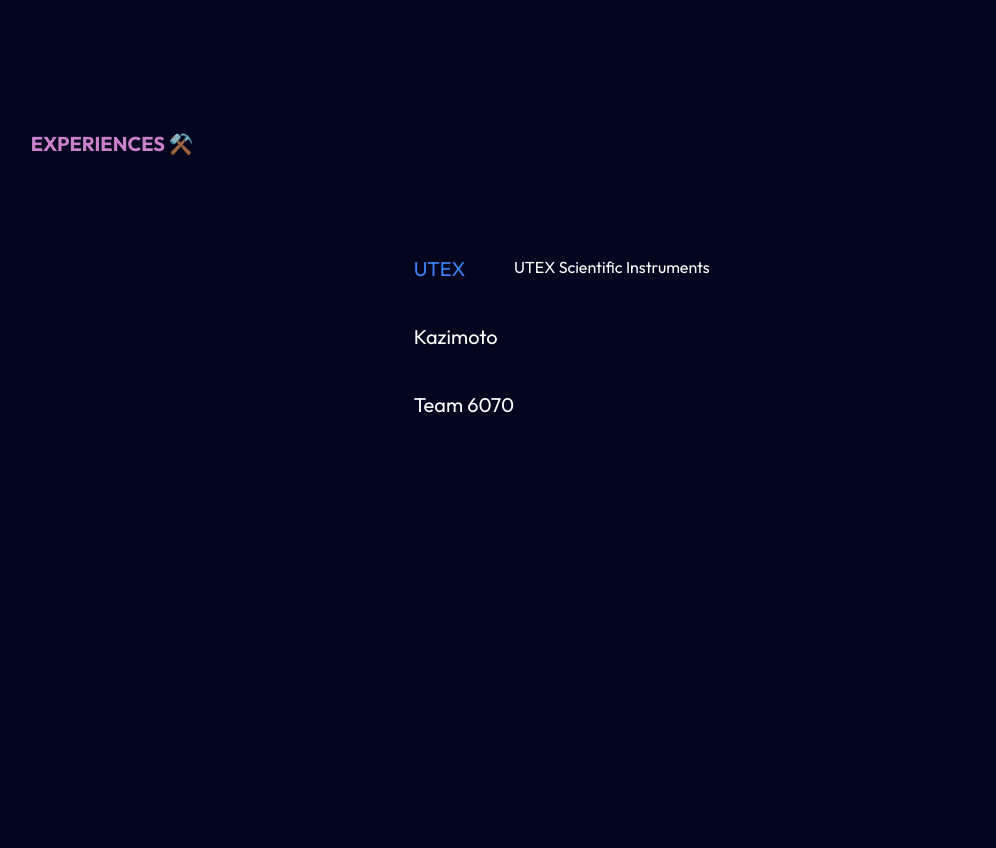
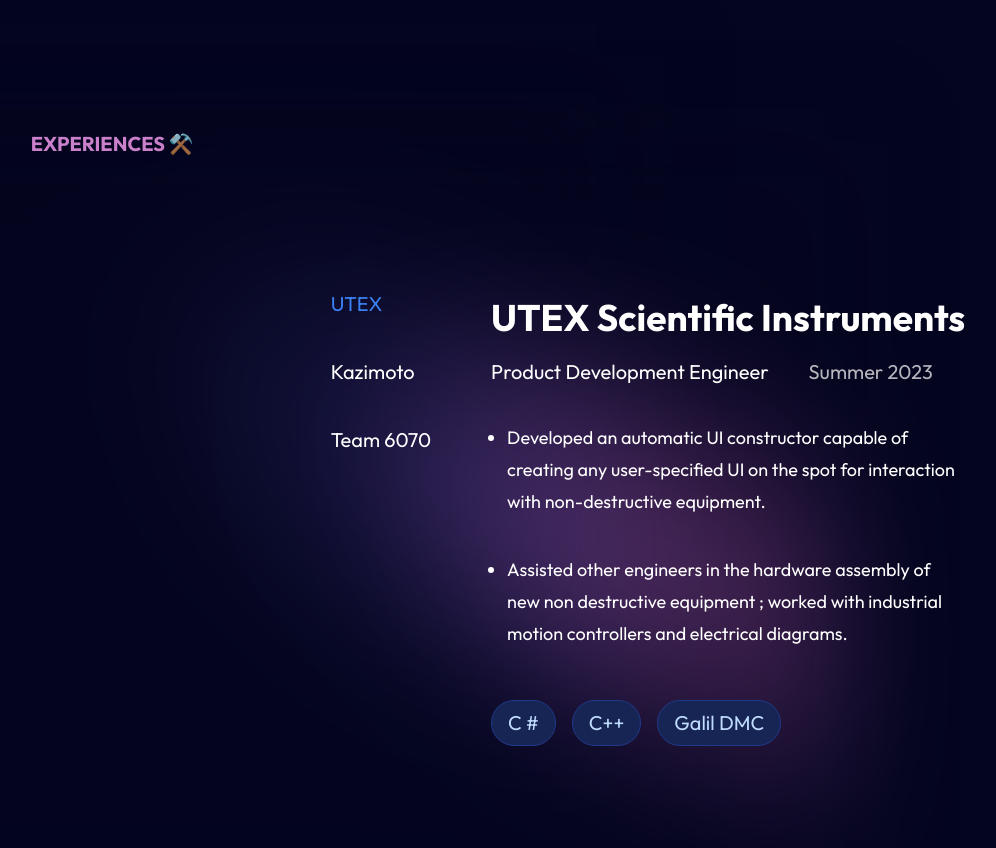
Before and after one commit to muhammad-awan0/portfolio, a React (Vite) app: page / in a window 1280 px wide. Shown: the part 1960-2808 px from the top of the page, without its empty margins (191-1187 px from the left). Before the commit the page ends 2379 px from the top, so only its background shows below. Built offline with nearby package versions, Linux system fonts and the light colour scheme.

Commit message:
Finished Experiences, added select logic

```diff
--- a/src/Experiences/Experiences.tsx
+++ b/src/Experiences/Experiences.tsx
@@ -1,29 +1,91 @@
 import { useState } from "react";
+import experienceBlobSVG from "./Experience-Blob.svg";
+
+
+const experiencesDetails = [
+  {
+    name: "UTEX Scientific Instruments",
+    tab: "UTEX",
+    role: "Product Development Engineer",
+    date: "Summer 2023",
+    tasks: [
+      "Developed an automatic UI constructor capable of creating any user-specified UI on the spot for interaction with non-destructive equipment.",
+      "Assisted other engineers in the hardware assembly of new non destructive equipment ; worked with industrial motion controllers and electrical diagrams.",
+    ],
+    tools: ["C #","C++","Galil DMC"]
+  },
+  {
+    name: "Kazimoto Engineering",
+    tab: "Kazimoto",
+    role: "Software Engineer",
+    date: "2022 - 2023",
+    tasks: [
+      "Successfully designed and tested a purely mechanical ballistics device utilizing Fusion 360, showcasing excellent attention to detail and a result-oriented approach. ",
+      "Worked hands-on with various metals to construct prototypes, further demonstrating a commitment to quality and workmanship.",
+    ],
+    tools: ["Solidworks","Fusion 360"]
+  },
+  {
+    name: "The Gryphon Machine",
+    tab: "Team 6070",
+    role: "Robotics Engineer",
+    date: "Spring 2022",
+    tasks: [
+      "Assumed a leadership role in a team of 15+ members, effectively coordinating diverse technology-related projects and initiatives.",
+      "Facilitated various STEM activities and programs, aiming to foster enthusiasm and participation in the scientific community.",
+    ],
+    tools: ["Java","WPLib","Fusion 360"]
+  },
+];
+
+
 
 const Experiences = () => {
-  const experiencesTab = ["UTEX", "Kazimoto", "Team 6070"];
-  const experiences = ["UTEX Scientific Instruments", "Kazimoto Engineering", "The Gryphon Machine"]
-  const [selectedExperience, setSelectedExperience] = useState(0);
+  const [selectedExperienceIndex, setSelectedExperienceIndex] = useState(0);
+  const { name, role, date, tasks, tools} = experiencesDetails[selectedExperienceIndex];
 
   return (
-    <div className="ml-[221.7px] mt-[300px]" id="experiences-section">
-      <h1 className="text-custom-pink font-bold text-xl">EXPERIENCES ⚒️</h1>
-      <div className="flex flex-row mt-[97px] ml-[383px]">
+    <div className="relative ml-[221.7px] mt-[300px] h-[900px]" id="experiences-section">
+      <h1 className="text-custom-pink font-bold text-xl absolute z-50">EXPERIENCES ⚒️</h1>
+      <img src={experienceBlobSVG} alt="experience-blob" className="absolute z-0 left-[-130px] top-[-280px] h-[1300px]" />
+      <div className="flex flex-row mt-[160px] ml-[300px] absolute z-50">
         <div className="text-white">
           <ul>
-            {experiencesTab.map((exp, index) => (
+          {experiencesDetails.map((experience, index) => (
               <li
                 key={index}
-                className={`text-xl ${selectedExperience === index ? 'text-blue-500' : 'hover:text-blue-500'} hover:cursor-pointer ${index != 0 ? 'mt-10': null}`}
-                onClick={() => setSelectedExperience(index)}
+                className={`text-xl ${
+                  selectedExperienceIndex === index
+                    ? "text-blue-500"
+                    : "hover:text-blue-500"
+                } hover:cursor-pointer ${index !== 0 ? "mt-10" : null}`}
+                onClick={() => setSelectedExperienceIndex(index)}
               >
-                {exp}
+                {experience.tab}
               </li>
             ))}
           </ul>
         </div>
-        <div className="text-white">
-          <h1>{experiences[selectedExperience]}</h1>
+        <div className="text-white flex flex-col ml-[60px]">
+          <h1 className="text-[37px] font-black w-[527px] mb-[12px]">{name}</h1>
+          <div className="flex flex-row align-center">
+            <h1 className="text-xl">{role}</h1>
+            <h1 className="text-xl ml-10 opacity-70">{date}</h1>
+          </div>
+          <ul className="list-disc w-[450px] mt-9 ml-4">
+            {tasks.map((task, index) => (
+              <li key={index} className={`text-[18px] leading-8 ${index !== 0 ? "mt-9" : null}`}>
+                {task}
+              </li>
+            ))}
+          </ul>
+          <div className="flex flex-row mt-[50px] space-x-4  text-xl">
+            {tools.map((tool,index) =>(
+              <button key={index} className="px-4 py-2 bg-blue-950 text-blue-200 rounded-full border border-blue-900 hover:bg-blue-300">
+                {tool}
+              </button>
+            ))}
+          </div>
         </div>
       </div>
     </div>
```
Also changed, not shown: src/Experiences/Experience-Blob.svg (added).
